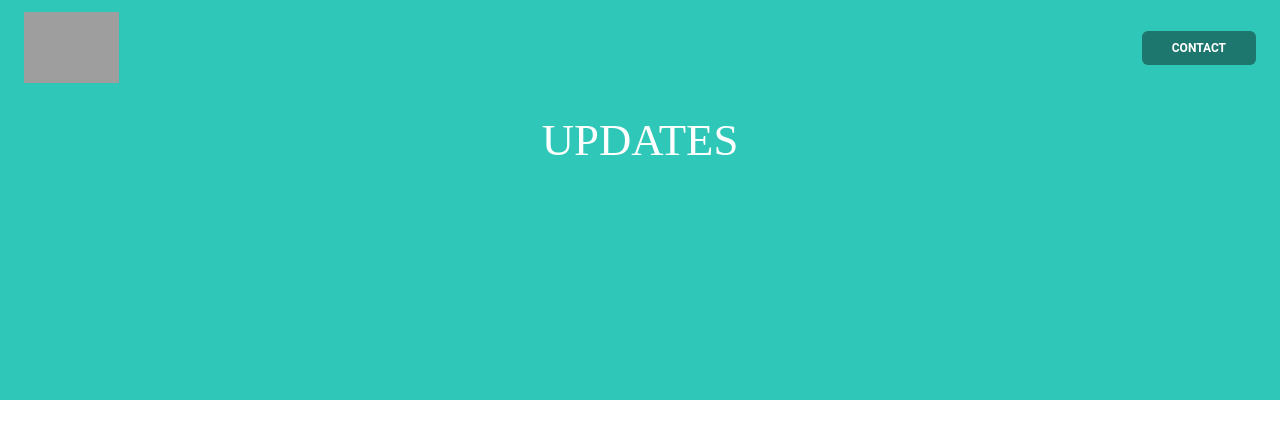
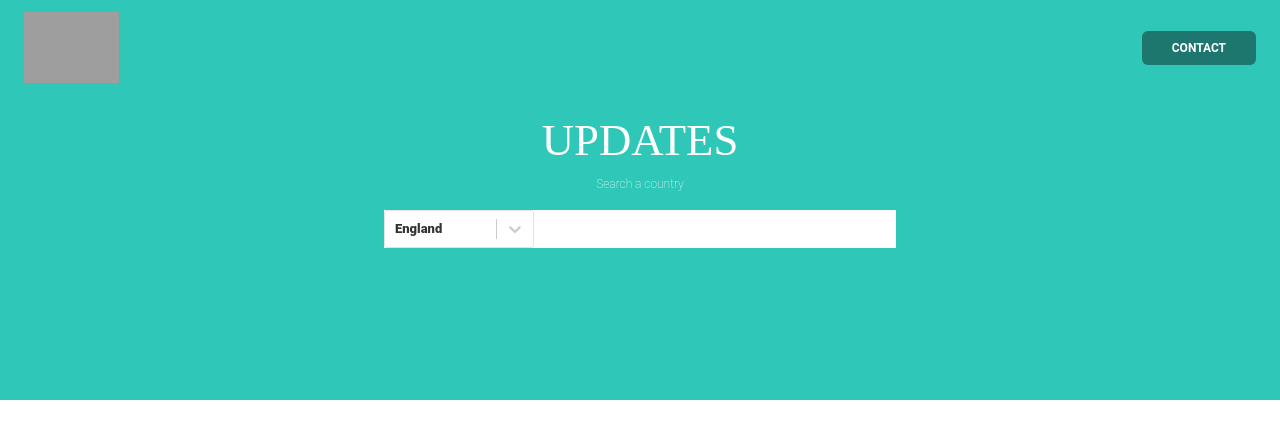
Before and after one commit to ntwari-egide/covical, a React (Create React App) app: page / in a window 1280 px wide. Shown: the top 438 px of the page. Built offline with nearby package versions, Linux system fonts and the light colour scheme; grey boxes are pictures that could not be loaded.

Commit message:
add new design in font weight text

```diff
--- a/package.json
+++ b/package.json
@@ -10,6 +10,7 @@
     "react": "^17.0.2",
     "react-dom": "^17.0.2",
     "react-scripts": "4.0.3",
+    "react-select": "^4.3.1",
     "web-vitals": "^1.1.2"
   },
   "scripts": {
--- a/src/App.css
+++ b/src/App.css
@@ -9,11 +9,15 @@
   font-weight: 400;
 }
 
-@keyframes App-logo-spin {
-  from {
-    transform: rotate(0deg);
-  }
-  to {
-    transform: rotate(360deg);
-  }
+.search-title{
+  font-family: 'Roboto';
+  font-weight: 200;
+  font-size: 12px;
 }
+
+.search-form{
+  height: 38px;
+  background: white;
+  width: 40%;
+  margin: auto;
+}
--- a/src/App.js
+++ b/src/App.js
@@ -1,16 +1,254 @@
 import logo from './logo.svg';
 import './App.css';
 import Navbar from './components/Navbar'
+import { render } from "react-dom";
+import Select, { components } from "react-select";
+
+const options = [
+  { value: "England", label: "England", icon: "https://www.countryflags.io/be/shiny/64.png" },
+  { value: "Germany", label: "Germany", icon: "https://www.countryflags.io/be/shiny/64.png" }
+];
+
+const { Option } = components;
+const IconOption = props => (
+  <Option {...props} >
+
+    <div  className="flex">
+      <img
+        src={props.data.icon}
+        style={{ width: 16 }}
+        alt={props.data.label}
+      />
+      <p className ="ml-2">{props.data.label}</p>
+    </div>
+  </Option>
+);
 
 function App() {
+
+  const colourStyles = {
+    control: styles => ({ ...styles, backgroundColor: 'white',width: '150px',fontFamily: 'Roboto',border: '1px solid hsl(0deg 0% 70% / 38%)',fontSize: '13px',fontWeight: 900 }),
+    option: (styles, { data, isDisabled, isFocused, isSelected }) => {
+      return {
+        ...styles,
+        fontFamily: 'Roboto',
+        fontSize: '13px',
+        fontWeight: 900
+      };
+    }
+  };
+
   return (
     <div className="App">
       <div className="app-upper-part">
+
+          {/* app navigation bar */}
+
           <Navbar />
           <h1 className="updates-title text-center text-white font-bold">UPDATES</h1>
+          <p className="search-title text-sm text-center text-white font-sm mb-4">Search a country</p>
+
+          {/* search form */}
+
+          <div className="flex search-form">
+          <Select
+          defaultValue={options[0]}
+          options={options}
+          components={{ Option: IconOption }}
+          styles = {colourStyles}
+          />
+          </div>
+
       </div>
     </div>
   );
 }
 
 export default App;
+
+// [
+//   {
+//     "updated": 1587140875524,
+//     "country": "Afghanistan",
+//     "countryInfo": {
+//       "_id": 4,
+//       "iso2": "AF",
+//       "iso3": "AFG",
+//       "lat": 33,
+//       "long": 65,
+//       "flag": "https://raw.githubusercontent.com/NovelCOVID/API/master/assets/flags/af.png"
+//     },
+//     "cases": 840,
+//     "todayCases": 56,
+//     "deaths": 30,
+//     "todayDeaths": 5,
+//     "recovered": 54,
+//     "active": 756,
+//     "critical": 0,
+//     "casesPerOneMillion": 22,
+//     "deathsPerOneMillion": 0,
+//     "tests": 0,
+//     "testsPerOneMillion": 0
+//   },
+//   {
+//     "updated": 1587140875533,
+//     "country": "Albania",
+//     "countryInfo": {
+//       "_id": 8,
+//       "iso2": "AL",
+//       "iso3": "ALB",
+//       "lat": 41,
+//       "long": 20,
+//       "flag": "https://raw.githubusercontent.com/NovelCOVID/API/master/assets/flags/al.png"
+//     },
+//     "cases": 518,
+//     "todayCases": 24,
+//     "deaths": 26,
+//     "todayDeaths": 1,
+//     "recovered": 277,
+//     "active": 215,
+//     "critical": 5,
+//     "casesPerOneMillion": 180,
+//     "deathsPerOneMillion": 9,
+//     "tests": 4827,
+//     "testsPerOneMillion": 1677
+//   },
+//   {
+//     "updated": 1587140875510,
+//     "country": "Algeria",
+//     "countryInfo": {
+//       "_id": 12,
+//       "iso2": "DZ",
+//       "iso3": "DZA",
+//       "lat": 28,
+//       "long": 3,
+//       "flag": "https://raw.githubusercontent.com/NovelCOVID/API/master/assets/flags/dz.png"
+//     },
+//     "cases": 2268,
+//     "todayCases": 108,
+//     "deaths": 348,
+//     "todayDeaths": 12,
+//     "recovered": 783,
+//     "active": 1137,
+//     "critical": 60,
+//     "casesPerOneMillion": 52,
+//     "deathsPerOneMillion": 8,
+//     "tests": 3359,
+//     "testsPerOneMillion": 77
+//   },
+//   {
+//     "updated": 1587140875529,
+//     "country": "Andorra",
+//     "countryInfo": {
+//       "_id": 20,
+//       "iso2": "AD",
+//       "iso3": "AND",
+//       "lat": 42.5,
+//       "long": 1.6,
+//       "flag": "https://raw.githubusercontent.com/NovelCOVID/API/master/assets/flags/ad.png"
+//     },
+//     "cases": 673,
+//     "todayCases": 0,
+//     "deaths": 33,
+//     "todayDeaths": 0,
+//     "recovered": 169,
+//     "active": 471,
+//     "critical": 17,
+//     "casesPerOneMillion": 8710,
+//     "deathsPerOneMillion": 427,
+//     "tests": 1673,
+//     "testsPerOneMillion": 21653
+//   },
+//   {
+//     "updated": 1587140875574,
+//     "country": "Angola",
+//     "countryInfo": {
+//       "_id": 24,
+//       "iso2": "AO",
+//       "iso3": "AGO",
+//       "lat": -12.5,
+//       "long": 18.5,
+//       "flag": "https://raw.githubusercontent.com/NovelCOVID/API/master/assets/flags/ao.png"
+//     },
+//     "cases": 19,
+//     "todayCases": 0,
+//     "deaths": 2,
+//     "todayDeaths": 0,
+//     "recovered": 5,
+//     "active": 12,
+//     "critical": 0,
+//     "casesPerOneMillion": 0,
+//     "deathsPerOneMillion": 0,
+//     "tests": 0,
+//     "testsPerOneMillion": 0
+//   },
+//   {
+//     "updated": 1587140875596,
+//     "country": "Anguilla",
+//     "countryInfo": {
+//       "_id": 660,
+//       "iso2": "AI",
+//       "iso3": "AIA",
+//       "lat": 18.25,
+//       "long": -63.1667,
+//       "flag": "https://raw.githubusercontent.com/NovelCOVID/API/master/assets/flags/ai.png"
+//     },
+//     "cases": 3,
+//     "todayCases": 0,
+//     "deaths": 0,
+//     "todayDeaths": 0,
+//     "recovered": 1,
+//     "active": 2,
+//     "critical": 0,
+//     "casesPerOneMillion": 200,
+//     "deathsPerOneMillion": 0,
+//     "tests": 0,
+//     "testsPerOneMillion": 0
+//   },
+//   {
+//     "updated": 1587140875572,
+//     "country": "Antigua and Barbuda",
+//     "countryInfo": {
+//       "_id": 28,
+//       "iso2": "AG",
+//       "iso3": "ATG",
+//       "lat": 17.05,
+//       "long": -61.8,
+//       "flag": "https://raw.githubusercontent.com/NovelCOVID/API/master/assets/flags/ag.png"
+//     },
+//     "cases": 23,
+//     "todayCases": 0,
+//     "deaths": 3,
+//     "todayDeaths": 1,
+//     "recovered": 3,
+//     "active": 17,
+//     "critical": 1,
+//     "casesPerOneMillion": 235,
+//     "deathsPerOneMillion": 31,
+//     "tests": 73,
+//     "testsPerOneMillion": 745
+//   },
+//   {
+//     "updated": 1587140875508,
+//     "country": "Argentina",
+//     "countryInfo": {
+//       "_id": 32,
+//       "iso2": "AR",
+//       "iso3": "ARG",
+//       "lat": -34,
+//       "long": -64,
+//       "flag": "https://raw.githubusercontent.com/NovelCOVID/API/master/assets/flags/ar.png"
+//     },
+//     "cases": 2669,
+//     "todayCases": 98,
+//     "deaths": 122,
+//     "todayDeaths": 10,
+//     "recovered": 631,
+//     "active": 1916,
+//     "critical": 121,
+//     "casesPerOneMillion": 59,
+//     "deathsPerOneMillion": 3,
+//     "tests": 26457,
+//     "testsPerOneMillion": 585
+//   }
+// }
```
Also changed, not shown: 1 other file (tests, documents, lock files or other folders).
